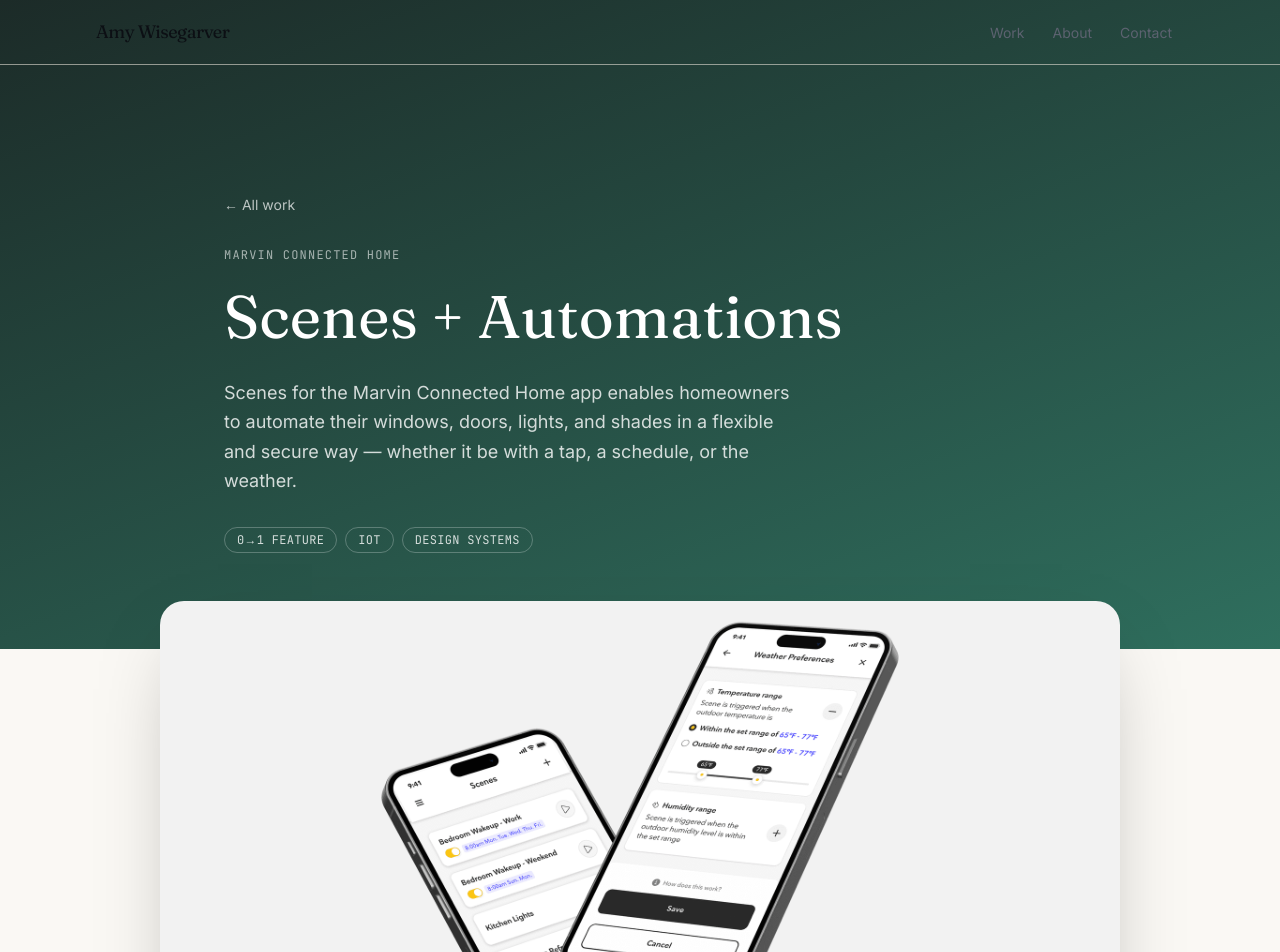
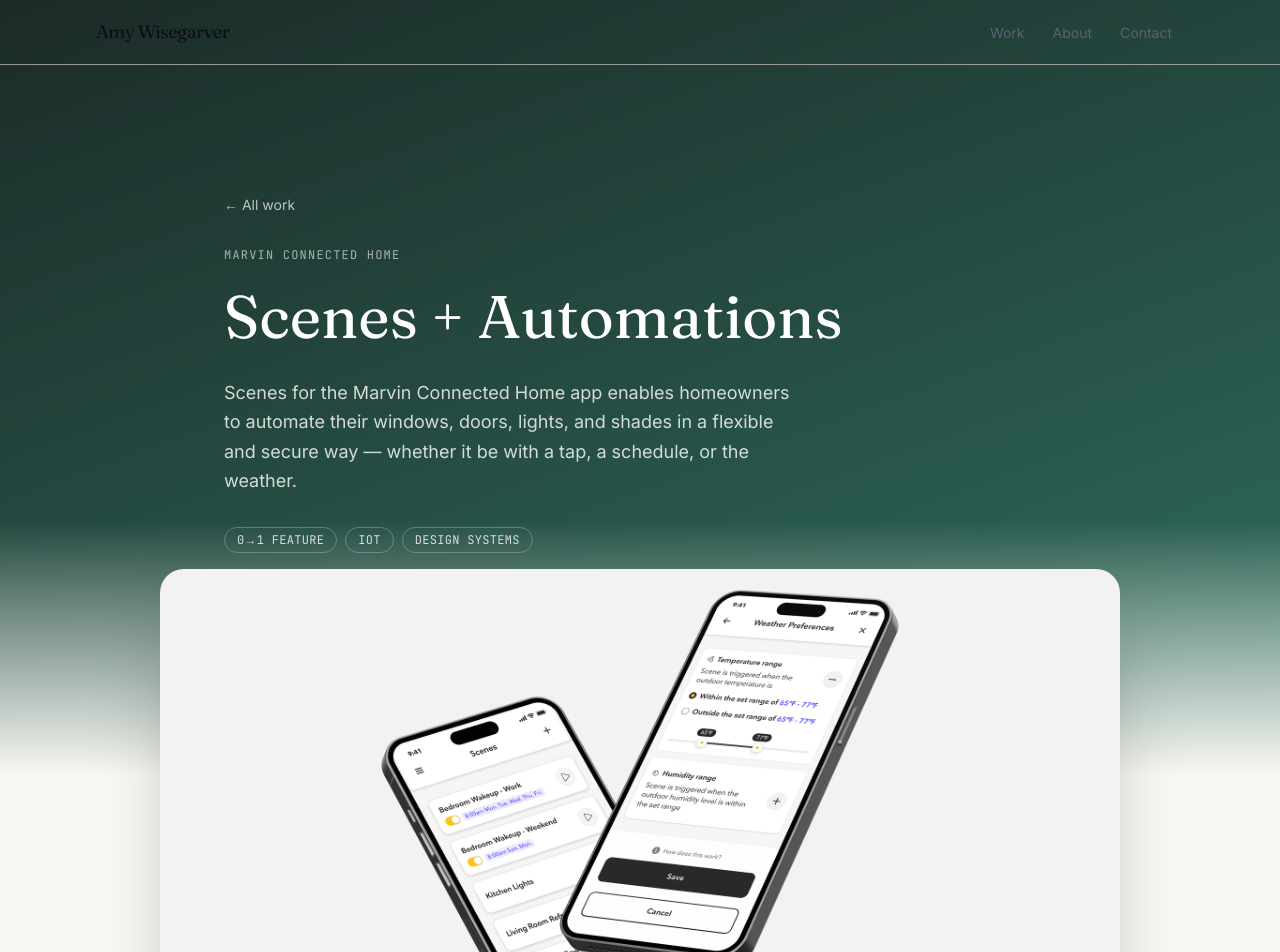
Before and after one commit to amywisegarver/amywisegarver.com, a Next.js app: page /work/scenes-automations in a window 1280 px wide. Shown: the top 952 px of the page. Built offline with nearby package versions, Linux system fonts and the light colour scheme.

Commit message:
Fade case-study hero into page background for seamless image transition
The gradient hero banner cut off hard into the page background, leaving
the project screenshot floating on a separate flat background below it.

```diff
--- a/src/app/work/[slug]/page.tsx
+++ b/src/app/work/[slug]/page.tsx
@@ -34,7 +34,7 @@
   return (
     <div>
       <section
-        className="relative pt-40 pb-20 md:pt-48 md:pb-24"
+        className="relative pt-40 pb-40 md:pt-48 md:pb-56 overflow-hidden"
         style={{
           background: `linear-gradient(160deg, ${project.cover.from}, ${project.cover.to})`,
         }}
@@ -68,9 +68,15 @@
             </div>
           </Reveal>
         </div>
+        <div
+          className="pointer-events-none absolute inset-x-0 bottom-0 h-48 md:h-64"
+          style={{
+            background: "linear-gradient(to bottom, transparent, var(--background))",
+          }}
+        />
       </section>
 
-      <section className="mx-auto max-w-5xl px-6 md:px-8 -mt-8 md:-mt-12 relative">
+      <section className="mx-auto max-w-5xl px-6 md:px-8 -mt-40 md:-mt-52 relative">
         <Reveal delay={0.1}>
           <div className="relative aspect-[4/3] sm:aspect-[16/9] rounded-3xl overflow-hidden shadow-[0_30px_80px_-30px_rgba(0,0,0,0.35)]">
             <Image
```
